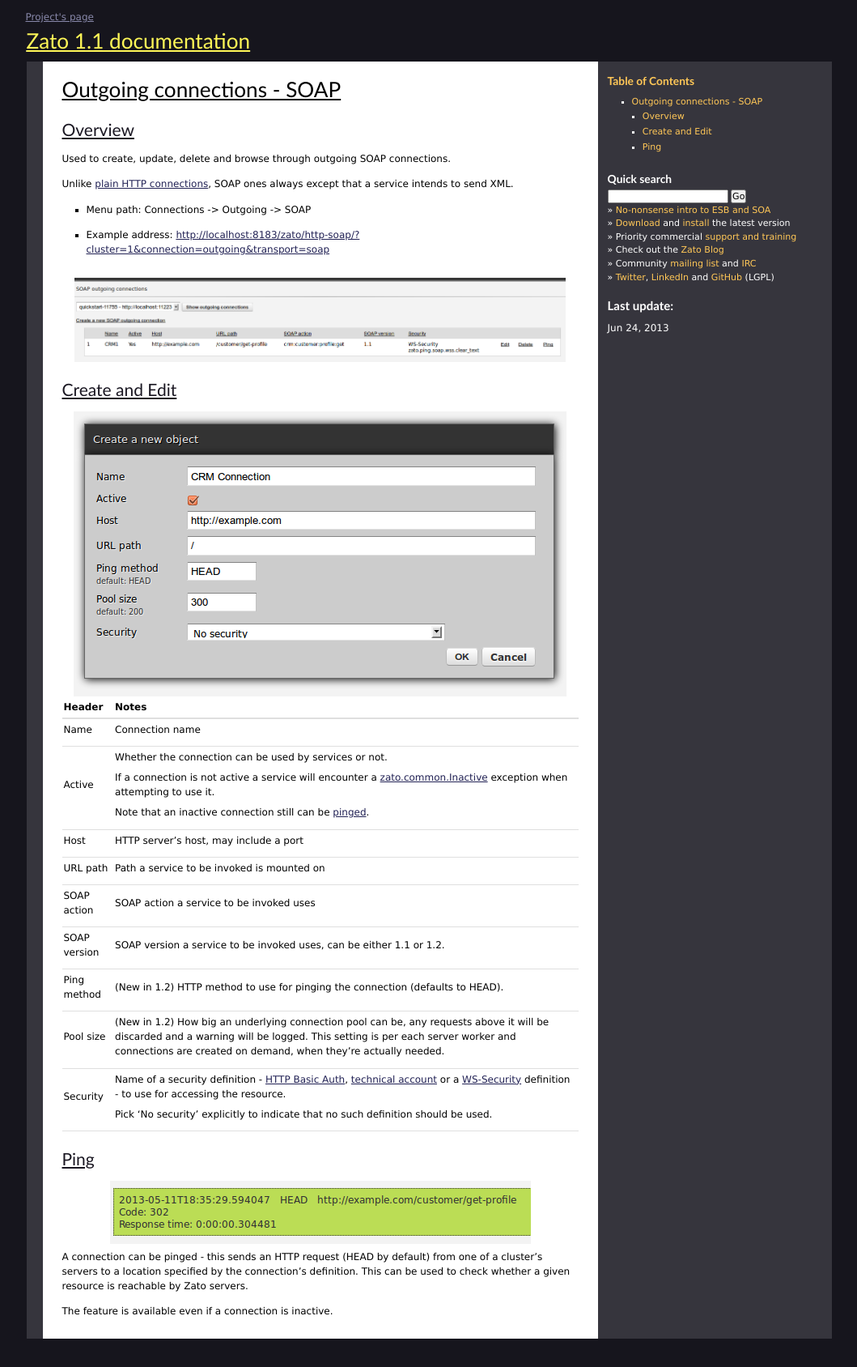
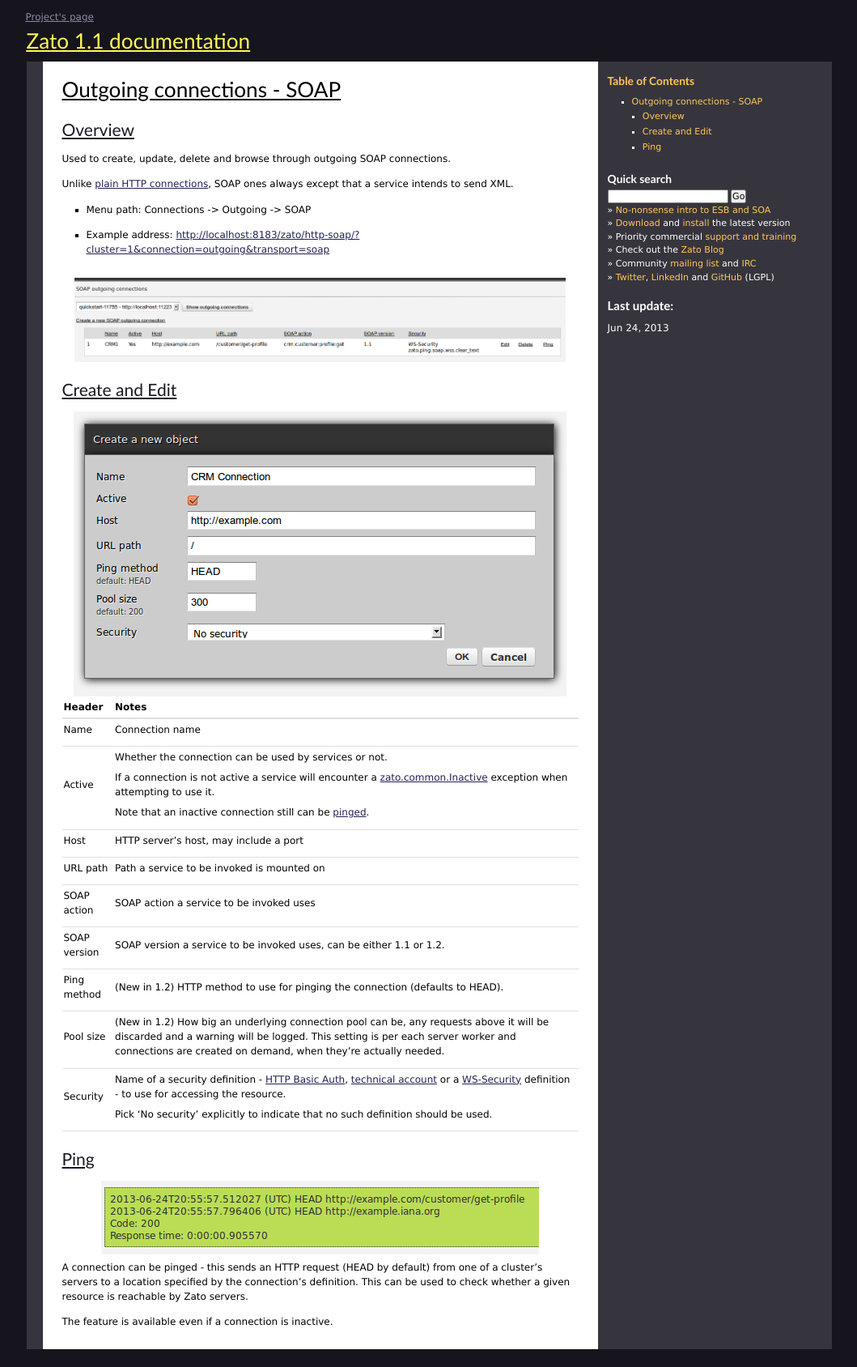
Before and after one commit to rfdiazpr/zato-docs, a Sphinx documentation site: the page built from sphinx/web-admin/outgoing/soap.txt, in a window 1280 px wide. Shown: the whole page at 81% size, without its empty margins (110-1169 px from the left). Built offline with Sphinx 7.4.7, drawn with Linux system fonts in a browser that asks for light colours.

Commit message:
Added a new screenshot of how pings work.

```diff
--- a/sphinx/web-admin/outgoing/plain-http.txt
+++ b/sphinx/web-admin/outgoing/plain-http.txt
@@ -57,7 +57,7 @@
 Ping
 ----
 
-.. image:: /gfx/web-admin/outgoing/plain-http-ping.png
+.. image:: /gfx/web-admin/outgoing/plain-http-soap-ping.png
 
 A connection can be pinged - this sends an HTTP request (HEAD by default) from one of a
 cluster's servers to a location specified by the connection's definition.
--- a/sphinx/web-admin/outgoing/soap.txt
+++ b/sphinx/web-admin/outgoing/soap.txt
@@ -57,7 +57,7 @@
 Ping
 ----
 
-.. image:: /gfx/web-admin/outgoing/soap-ping.png
+.. image:: /gfx/web-admin/outgoing/plain-http-soap-ping.png
 
 A connection can be pinged - this sends an HTTP request (HEAD by default) from one of a
 cluster's servers to a location specified by the connection's definition.
```
Also changed, not shown: sphinx/gfx/web-admin/outgoing/plain-http-ping.png (deleted), sphinx/gfx/web-admin/outgoing/plain-http-soap-ping.png (added), sphinx/gfx/web-admin/outgoing/soap-ping.png (deleted).
